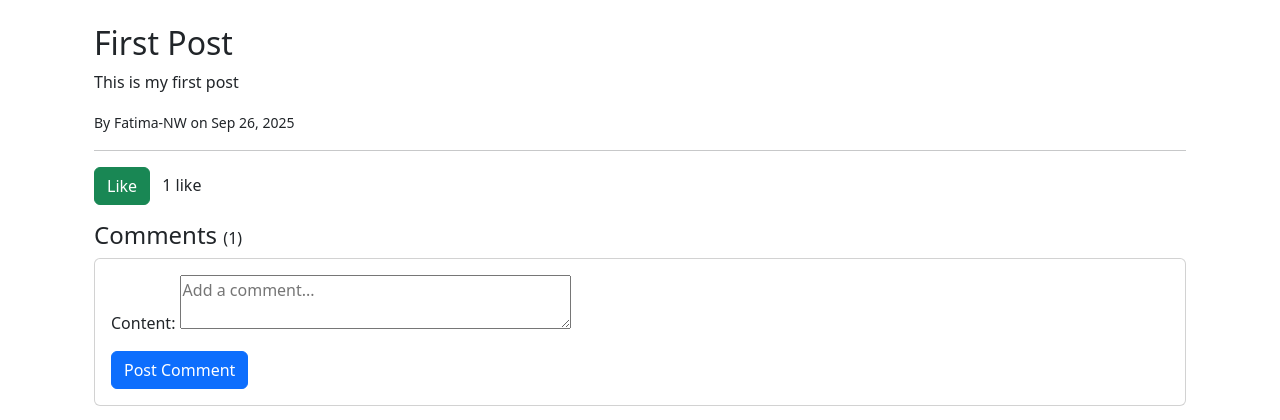
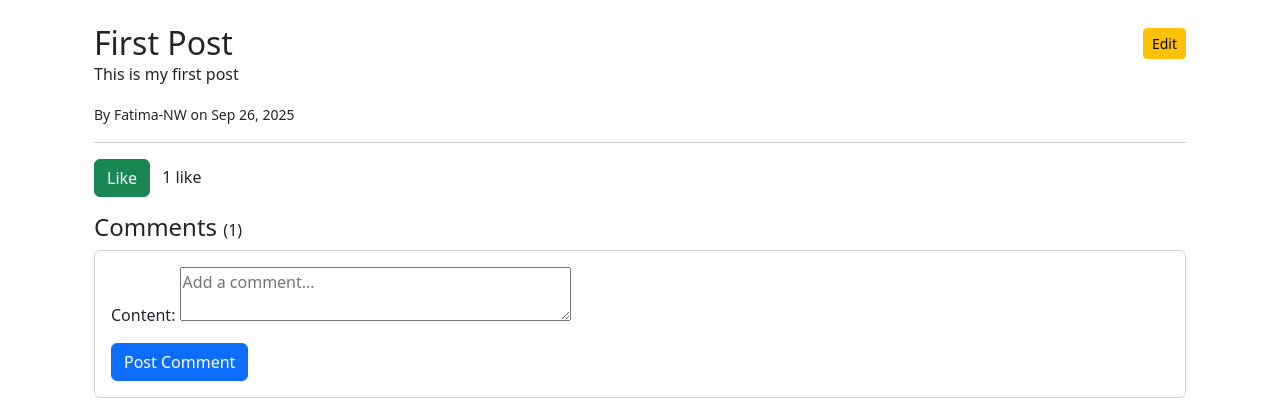
Before and after one commit to Fatima-NW/Blogging-Platform, a Django app: page /posts/1/ in a window 1280 px wide. Shown: the part 56-476 px from the top of the page. Run offline with Django 5.2, Linux system fonts and the light colour scheme; a user stored in the database is signed in; data comes from the database, SQL or seed files in the repository; tables that the repository leaves empty hold one stand-in row (values such as "Sample post").

Commit message:
Users can edit their own posts

```diff
--- a/posts/urls.py
+++ b/posts/urls.py
@@ -1,10 +1,11 @@
 from django.urls import path
-from .views import PostListView, PostDetailView, PostCreateView, add_comment, toggle_like
+from .views import PostListView, PostDetailView, PostCreateView, PostUpdateView, add_comment, toggle_like
 
 urlpatterns = [
     path("", PostListView.as_view(), name="post_list"),
     path("<int:pk>/", PostDetailView.as_view(), name="post_detail"),
     path("new/", PostCreateView.as_view(), name="post_create"),
+    path("<int:pk>/edit/", PostUpdateView.as_view(), name="post_edit"),
     path("<int:pk>/comment/", add_comment, name="add_comment"),
     path("<int:pk>/like/", toggle_like, name="toggle_like"),
 ]
--- a/posts/views.py
+++ b/posts/views.py
@@ -1,7 +1,8 @@
 from django.contrib.auth.mixins import LoginRequiredMixin
 from django.contrib.auth.decorators import login_required
 from django.shortcuts import get_object_or_404, redirect
-from django.views.generic import ListView, DetailView, CreateView
+from django.core.exceptions import PermissionDenied
+from django.views.generic import ListView, DetailView, CreateView, UpdateView
 from .models import Post, Comment, Like
 from .forms import PostForm, CommentForm
 from django.urls import reverse_lazy
@@ -45,6 +46,18 @@ class PostCreateView(LoginRequiredMixin, CreateView):
         form.instance.author = self.request.user
         return super().form_valid(form)
 
+class PostUpdateView(LoginRequiredMixin, UpdateView):
+    model = Post
+    form_class = PostForm
+    template_name = "posts/post_form.html"
+    success_url = reverse_lazy("post_list")
+
+    def get_object(self, queryset=None):
+        post = super().get_object(queryset)
+        if post.author != self.request.user:
+            raise PermissionDenied("You are not allowed to edit this post.")
+        return post
+
 @login_required
 def add_comment(request, pk):
     post = get_object_or_404(Post, pk=pk)
--- a/templates/posts/post_detail.html
+++ b/templates/posts/post_detail.html
@@ -4,7 +4,12 @@
 
 {% block content %}
 <div class="container">
-    <h2>{{ post.title }}</h2>
+    <div class="d-flex justify-content-between align-items-center">
+        <h2 class="mb-0">{{ post.title }}</h2>
+        {% if user == post.author %}
+            <a href="{% url 'post_edit' post.pk %}" class="btn btn-warning btn-sm">Edit</a>
+        {% endif %}
+    </div>
     <p>{{ post.content }}</p>
     <small>By {{ post.author }} on {{ post.created_at|date:"M d, Y" }}</small>
 
```
